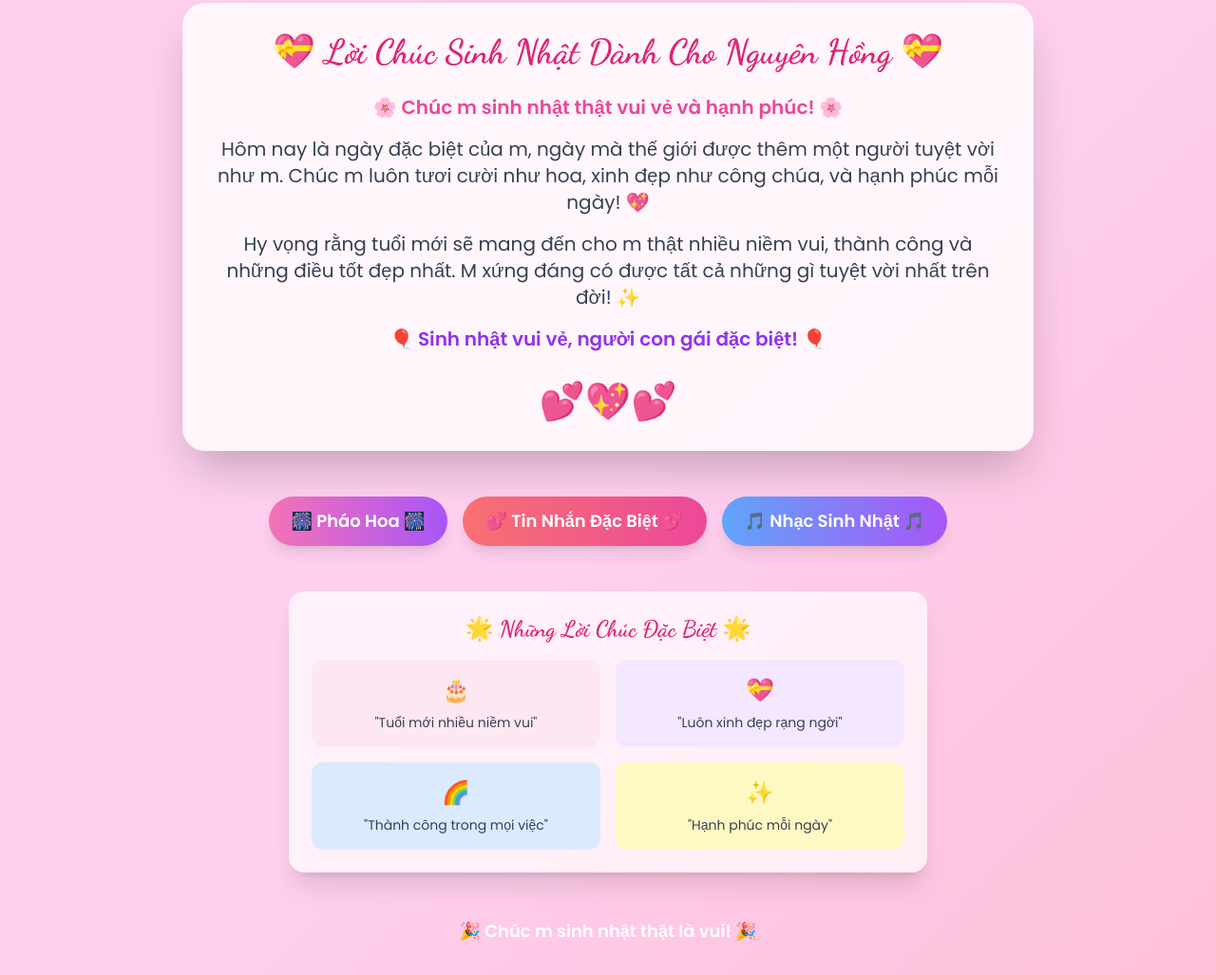
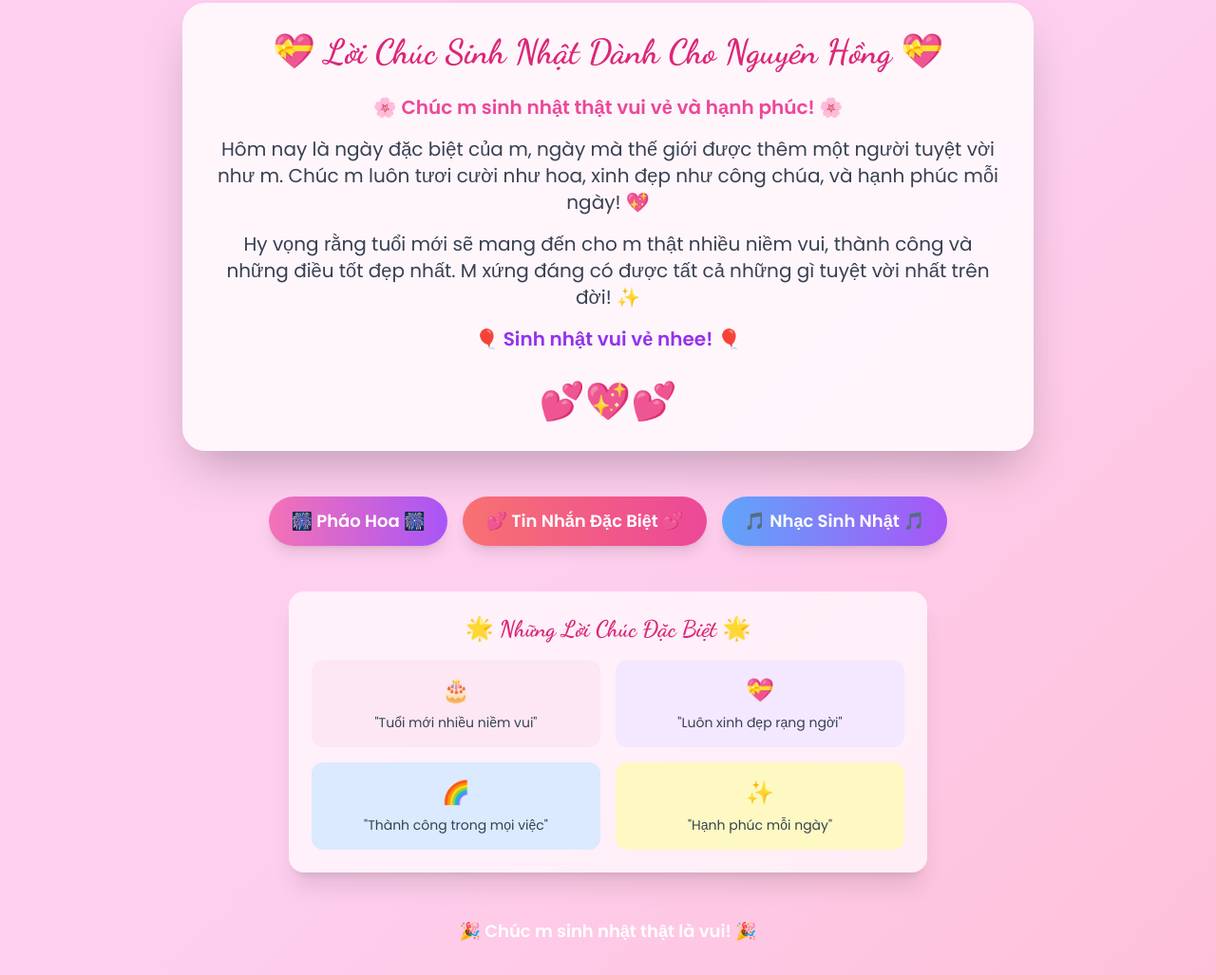
Before and after one commit to danieldev23/hpbd, a plain HTML site: page index.html in a window 1280 px wide. Shown: the part 711-1738 px from the top of the page at 95% size. Drawn offline with nearby package versions, Linux system fonts and the light colour scheme.

Commit message:
Update index.html

```diff
--- a/index.html
+++ b/index.html
@@ -226,7 +226,7 @@
                     <p>Hy vọng rằng tuổi mới sẽ mang đến cho m thật nhiều niềm vui, thành công và những điều tốt đẹp nhất.
                     M xứng đáng có được tất cả những gì tuyệt vời nhất trên đời! ✨</p>
 
-                    <p class="font-semibold text-purple-600">🎈 Sinh nhật vui vẻ, người con gái đặc biệt! 🎈</p>
+                    <p class="font-semibold text-purple-600">🎈 Sinh nhật vui vẻ nhee! 🎈</p>
                 </div>
 
                 <div class="mt-8 pulse-heart">
```
